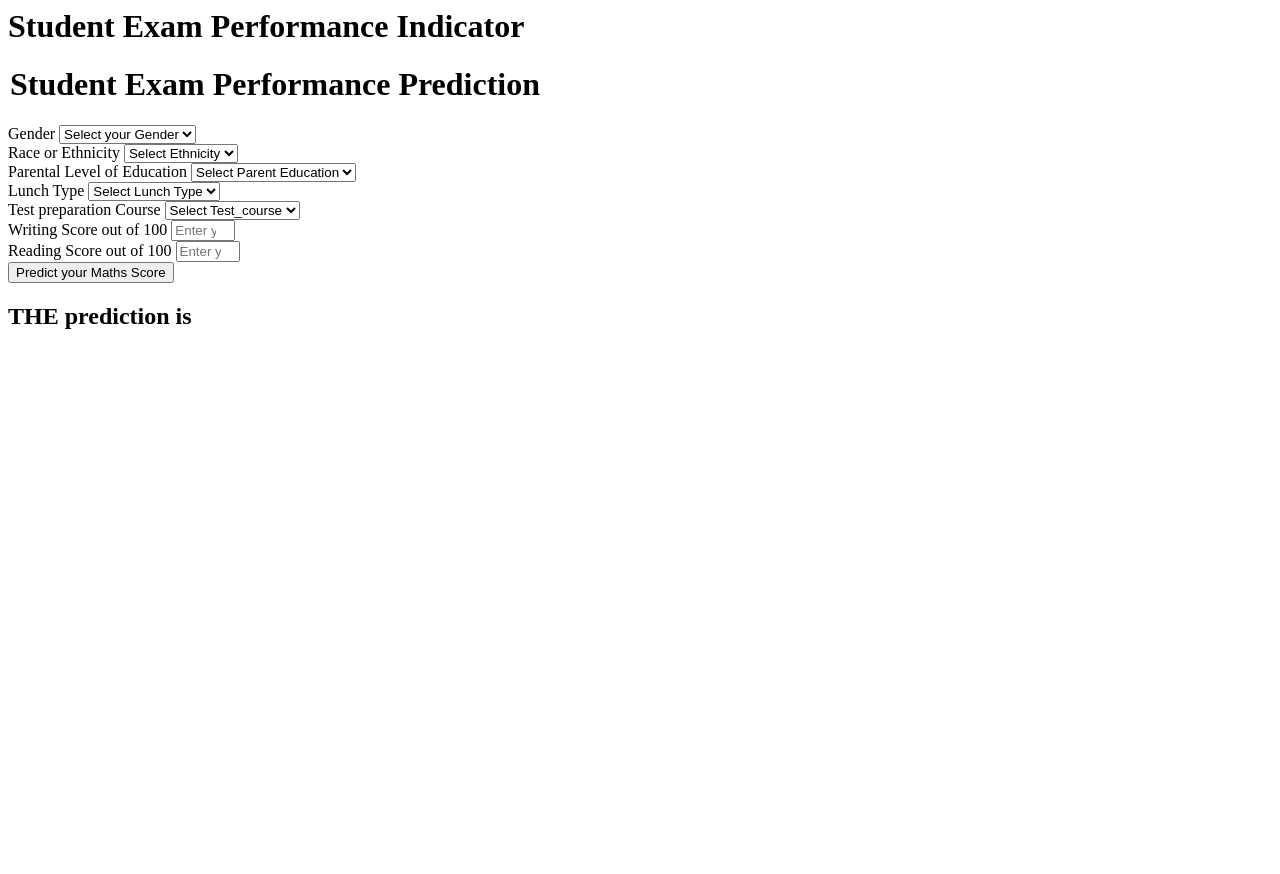
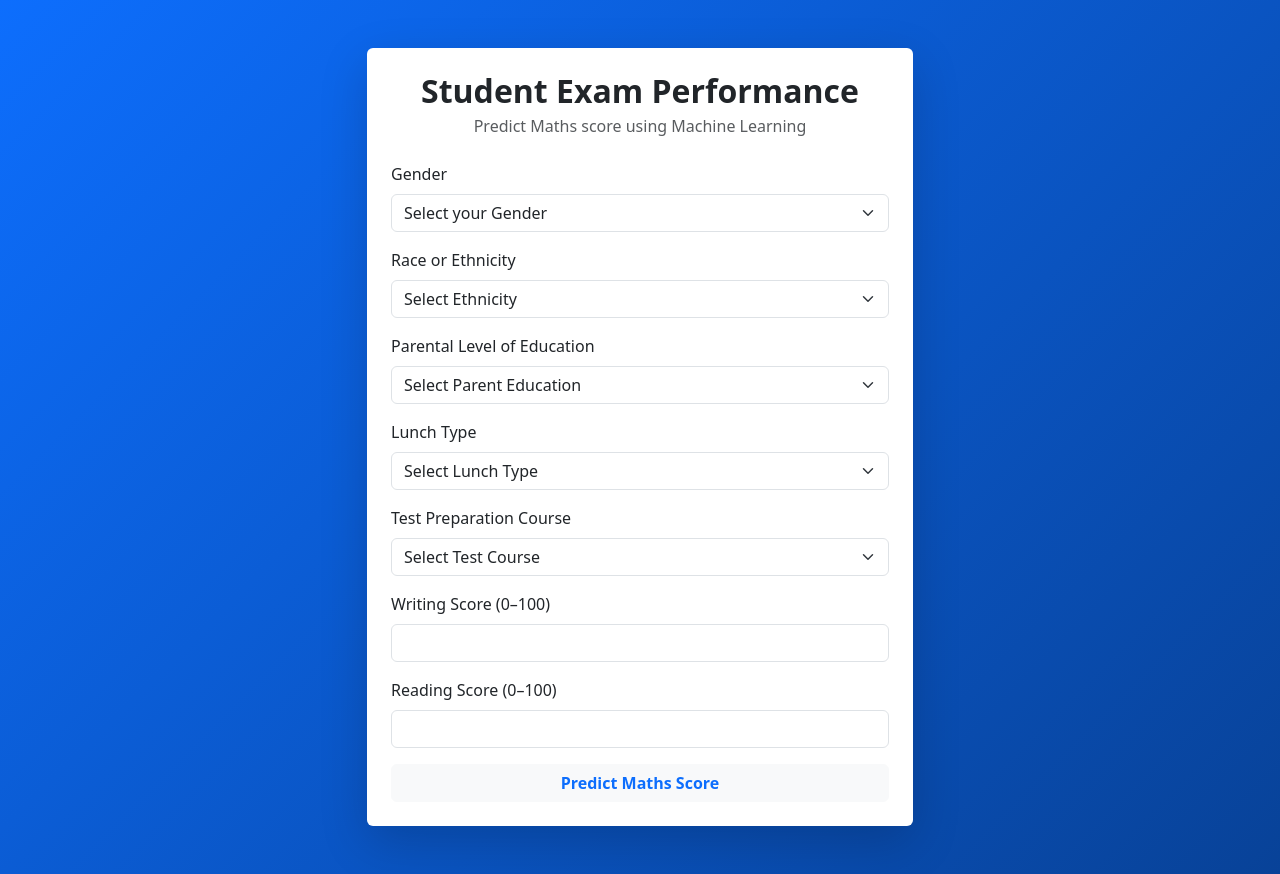
Before and after one commit to Anurag150426/MLproject, a Flask app: page /predictdata in a window 1280 px wide. Before the commit the page ends 329 px from the top, so only its background shows below. Run offline with Flask 3, Linux system fonts and the light colour scheme.

Commit message:
Updated htnl

```diff
--- a/templates/home.html
+++ b/templates/home.html
@@ -1,111 +1,115 @@
-<html>
+<!DOCTYPE html>
+<html lang="en">
+<head>
+    <meta charset="UTF-8">
+    <title>Student Exam Performance</title>
+    <meta name="viewport" content="width=device-width, initial-scale=1">
+
+    <!-- Bootstrap CSS -->
+    <link href="https://cdn.jsdelivr.net/npm/bootstrap@5.3.2/dist/css/bootstrap.min.css" rel="stylesheet">
+
+    <!-- Custom CSS -->
+    <style>
+        body {
+            background: linear-gradient(135deg, #0d6efd, #084298);
+            min-height: 100vh;
+        }
+    </style>
+</head>
+
 <body>
-    <div class="login">
-       <h1>Student Exam Performance Indicator</h1>
 
-       <form action="{{ url_for('predict_datapoint')}}" method="post">
-        <h1>
-            <legend>Student Exam Performance Prediction</legend>
-        </h1>
+<div class="container py-5">
+    <div class="row justify-content-center">
+        <div class="col-md-6">
+            <div class="card shadow-lg border-0 p-4">
+
+                <h2 class="text-center fw-bold mb-1">Student Exam Performance</h2>
+                <p class="text-center text-muted mb-4">
+                    Predict Maths score using Machine Learning
+                </p>
+
+                <form action="{{ url_for('predict_datapoint') }}" method="post">
+
                     <div class="mb-3">
                         <label class="form-label">Gender</label>
-            <select class="form-control" name="gender" placeholder="Enter you Gender" required>
-                <option class="placeholder" selected disabled value="">Select your Gender</option>
-                <option value="male">
-                    Male
-                </option>
-                <option value="female">
-                    Female
-                </option>
+                        <select class="form-select" name="gender" required>
+                            <option selected disabled value="">Select your Gender</option>
+                            <option value="male">Male</option>
+                            <option value="female">Female</option>
                         </select>
                     </div>
+
                     <div class="mb-3">
                         <label class="form-label">Race or Ethnicity</label>
-            <select class="form-control" name="ethnicity" placeholder="Enter you ethnicity" required>
-                <option class="placeholder" selected disabled value="">Select Ethnicity</option>
-                <option value="group A">
-                    Group A
-                </option>
-                <option value="group B">
-                    Group B
-                </option>
-                <option value="group C">
-                    Group C
-                </option>
-                <option value="group D">
-                    Group D
-                </option>
-                <option value="group E">
-                    Group E
-                </option>
+                        <select class="form-select" name="ethnicity" required>
+                            <option selected disabled value="">Select Ethnicity</option>
+                            <option value="group A">Group A</option>
+                            <option value="group B">Group B</option>
+                            <option value="group C">Group C</option>
+                            <option value="group D">Group D</option>
+                            <option value="group E">Group E</option>
                         </select>
                     </div>
+
                     <div class="mb-3">
                         <label class="form-label">Parental Level of Education</label>
-            <select class="form-control" name="parental_level_of_education"
-                placeholder="Enter you Parent Education" required>
-                <option class="placeholder" selected disabled value="">Select Parent Education</option>
-                <option value="associate's degree">
-                    associate's degree
-                </option>
-                <option value="bachelor's degree">
-                    bachelor's degree
-                </option>
-                <option value="high school">
-                    high school
-                </option>
-                <option value="master's degree">
-                    master's degree
-                </option>
-                <option value="some college">
-                    some college
-                </option>
-                <option value="some high school">
-                    some high school
-                </option>
+                        <select class="form-select" name="parental_level_of_education" required>
+                            <option selected disabled value="">Select Parent Education</option>
+                            <option value="associate's degree">Associate's degree</option>
+                            <option value="bachelor's degree">Bachelor's degree</option>
+                            <option value="high school">High school</option>
+                            <option value="master's degree">Master's degree</option>
+                            <option value="some college">Some college</option>
+                            <option value="some high school">Some high school</option>
                         </select>
                     </div>
+
                     <div class="mb-3">
                         <label class="form-label">Lunch Type</label>
-            <select class="form-control" name="lunch" placeholder="Enter you Lunch" required>
-                <option class="placeholder" selected disabled value="">Select Lunch Type</option>
-                <option value="free/reduced">
-                    free/reduced
-                </option>
-                <option value="standard">
-                    standard
-                </option>
+                        <select class="form-select" name="lunch" required>
+                            <option selected disabled value="">Select Lunch Type</option>
+                            <option value="free/reduced">Free / Reduced</option>
+                            <option value="standard">Standard</option>
                         </select>
                     </div>
+
                     <div class="mb-3">
-            <label class="form-label">Test preparation Course</label>
-            <select class="form-control" name="test_preparation_course" placeholder="Enter you Course"
-                required>
-                <option class="placeholder" selected disabled value="">Select Test_course</option>
-                <option value="none">
-                    None
-                </option>
-                <option value="completed">
-                    Completed
-                </option>
+                        <label class="form-label">Test Preparation Course</label>
+                        <select class="form-select" name="test_preparation_course" required>
+                            <option selected disabled value="">Select Test Course</option>
+                            <option value="none">None</option>
+                            <option value="completed">Completed</option>
                         </select>
                     </div>
+
                     <div class="mb-3">
-            <label class="form-label">Writing Score out of 100</label>
-            <input class="form-control" type="number" name="reading_score"
-                placeholder="Enter your Reading score" min='0' max='100' />
+                        <label class="form-label">Writing Score (0–100)</label>
+                        <input class="form-control" type="number" name="writing_score" min="0" max="100" required>
                     </div>
+
                     <div class="mb-3">
-            <label class="form-label">Reading Score out of 100</label>
-            <input class="form-control" type="number" name="writing_score"
-                placeholder="Enter your Reading Score" min='0' max='100' />
+                        <label class="form-label">Reading Score (0–100)</label>
+                        <input class="form-control" type="number" name="reading_score" min="0" max="100" required>
                     </div>
-        <div class="mb-3">
-            <input class="btn btn-primary" type="submit" value="Predict your Maths Score" required />
+
+                    <button class="btn btn-light text-primary fw-bold w-100">
+                        Predict Maths Score
+                    </button>
+
+                </form>
+
+                {% if results %}
+                <div class="alert alert-success text-center mt-4">
+                    <h5>Predicted Maths Score</h5>
+                    <h3 class="fw-bold">{{ results }}</h3>
                 </div>
-    </form>
-    <h2>
-       THE  prediction is {{results}}
-    </h2>
-   <body>
+                {% endif %}
+
+            </div>
+        </div>
+    </div>
+</div>
+
+</body>
 </html>
```
Lines whose indentation alone changed are shown as unchanged.
